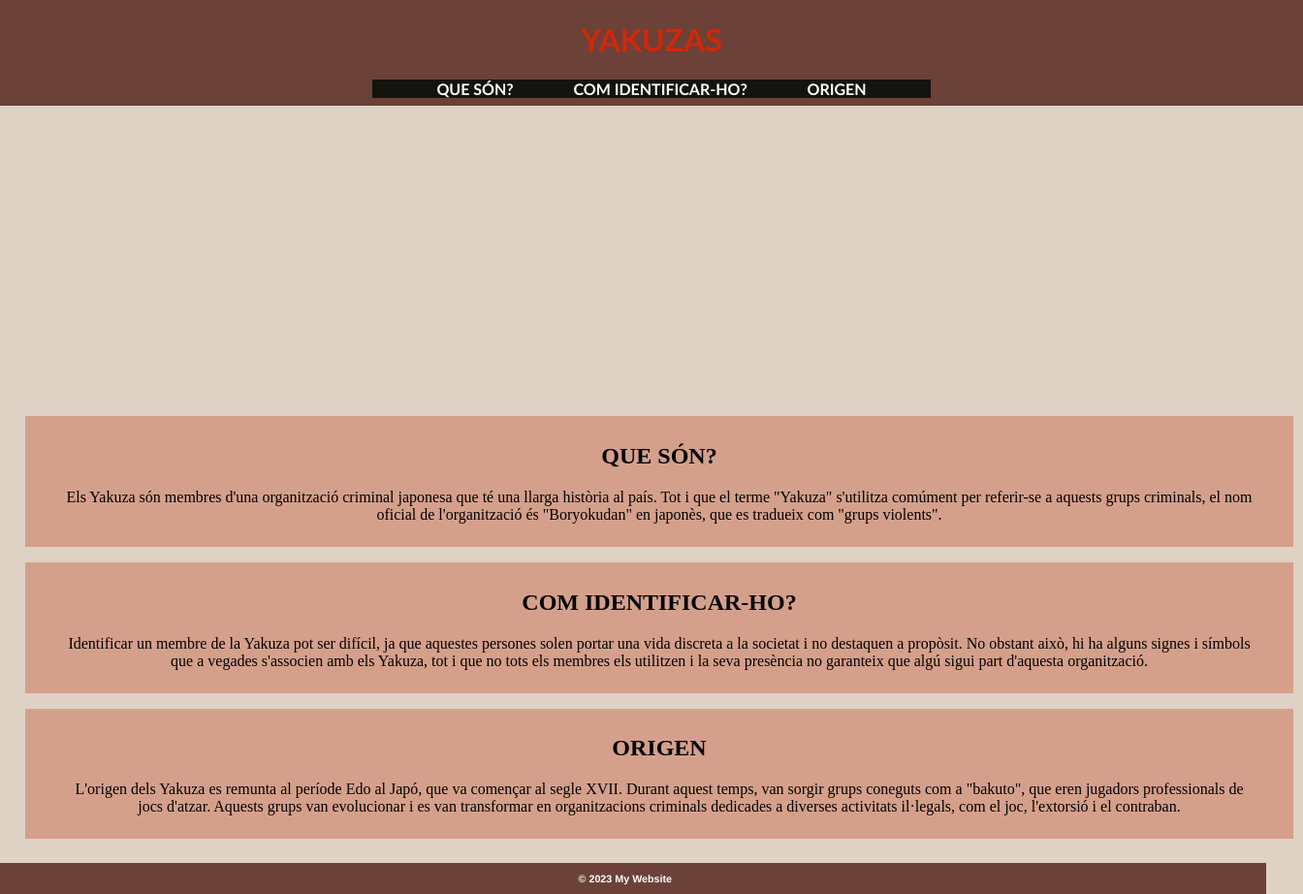
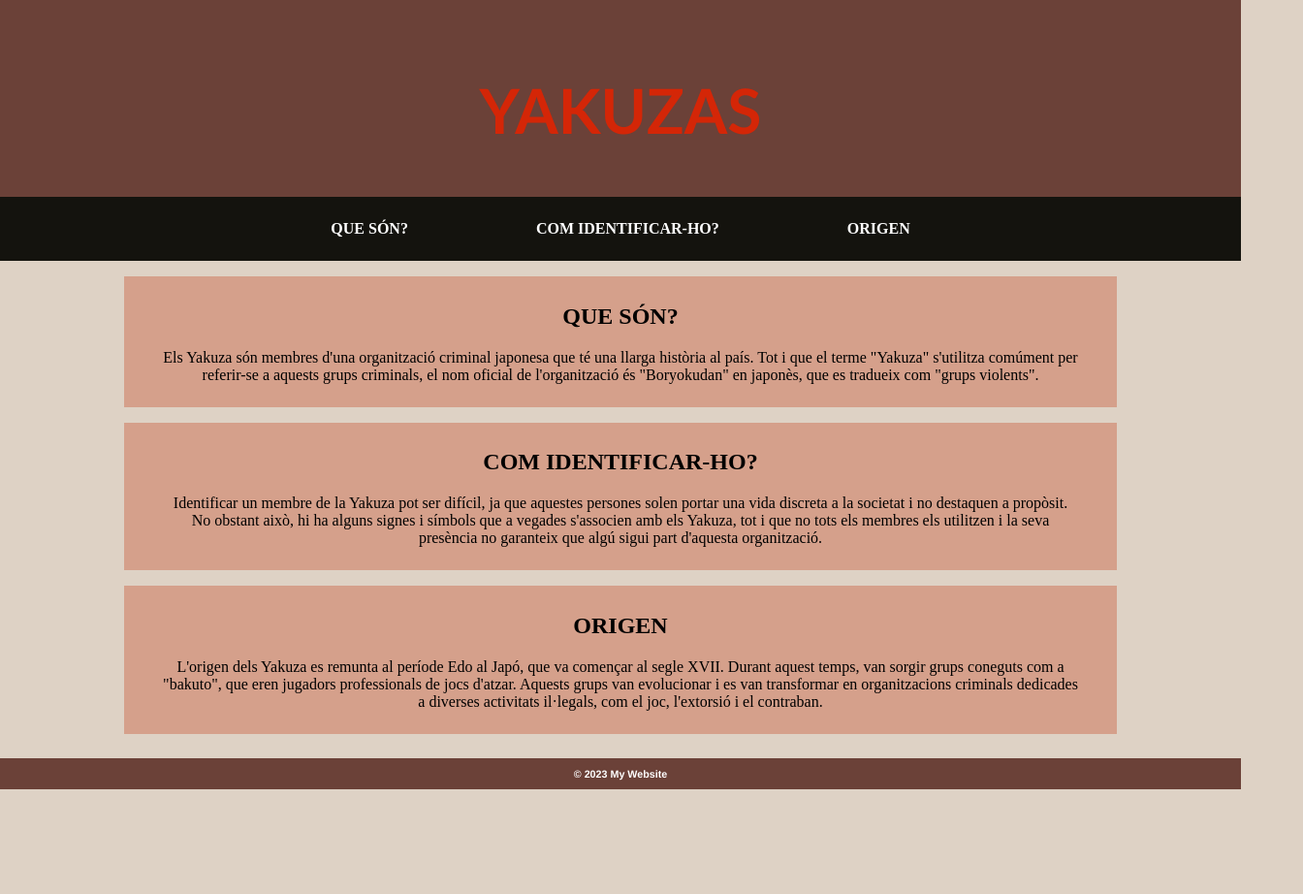
Before and after one commit to DonaiberM/-Activitat-1---Posicionament, a plain HTML site: page index.html in a window 1280 px wide. Shown: the whole page at 97% size, 1344 px wide, since content can reach past the window. After the commit the page ends 814 px from the top, so only its background shows below. Drawn offline with Linux system fonts and the light colour scheme.

Commit message:
html i css llestos!

```diff
--- a/index.html
+++ b/index.html
@@ -9,15 +9,15 @@
     <header id="section_header"> <!--! Entrada del apartado del encabezado!-->
         <div id="caja_encabezado"> <!--!Caja del encabezado!-->
             <h1 id="titulo_encabezado_yakuzas">YAKUZAS</h1> <!--!Titulo de la pagina!-->
-            <nav id="manu_navegació"> <!--!Menu de navegacion, contiene los links de sus respectivas secciones!-->
-                <div id="caja_links_encabezado"> <!--!Caja de los enlaces !-->
-                    <div id="div_qui_son" class="div_menu_opcions"><a href="#primera_section">QUE SÓN?</a></div> <!--!Primera opcion y enlace a la primera sección. !-->
-                    <div id="div_on_son" class="div_menu_opcions"><a href="#segona_section">COM IDENTIFICAR-HO?</a></div> <!--!Segunda opcion y enlace a la segunda sección. !-->
-                    <div id="div_origen" class="div_menu_opcions"><a href="#tercera_section">ORIGEN</a></div> <!--!Tercera opcion y enlace a la tercera sección. !-->
-                </div> <!--!Cierre de la caja de los enlaces !-->
-            </nav><!--!Cierre del menu de navegación. !-->
         </div> <!--!Cierre de la caja del encabezado!-->
     </header> <!--!Cierre del apartado de encabezado!-->
+    <nav id="manu_navegació"> <!--!Menu de navegacion, contiene los links de sus respectivas secciones!-->
+        <div id="caja_links_encabezado"> <!--!Caja de los enlaces !-->
+            <div id="div_qui_son" class="div_menu_opcions"><a href="#primera_section">QUE SÓN?</a></div> <!--!Primera opcion y enlace a la primera sección. !-->
+            <div id="div_on_son" class="div_menu_opcions"><a href="#segona_section">COM IDENTIFICAR-HO?</a></div> <!--!Segunda opcion y enlace a la segunda sección. !-->
+            <div id="div_origen" class="div_menu_opcions"><a href="#tercera_section">ORIGEN</a></div> <!--!Tercera opcion y enlace a la tercera sección. !-->
+        </div> <!--!Cierre de la caja de los enlaces !-->
+    </nav><!--!Cierre del menu de navegación. !-->
     <main id="main_contingut_principal" class=""> <!--!Entrada del contenido principal de la pagina. !-->
         <div id="div_caja_main"><!--!Comienzo de la caja de main. !-->
             <section id="primera_section"> <!--!Comienzo de la primera seccion. !-->
--- a/styles.css
+++ b/styles.css
@@ -8,33 +8,34 @@ body {
 }
 /*HEADER*/
 header#section_header {
+    position: relative;
     top: 0px;
     left: 0px;
     background-color: #6B4138;
-    padding: 1vh 30vw 1vh 30vw;
-    margin-top: -1vh;
+    padding: 4vh 30vw 1vh 30vw;
     font-family: Candara;
-    width:45%;
-    text-align:center;
+    text-align:left;
+    font-size: 2em;
     }
-
-
 
 /*MENU_NAVEGACIÓ*/
     /*CAJA_ENCABEZADO*/
-    /*div#caja_links_encabezado {
+    div#caja_encabezado {
+
+    }
+    nav {
+        background-color:#14130E;
+        padding: 0vh 30vw 0vh 30vw;
+        position: sticky;
+        padding: 3vh 0vw 3vh 0vw;
+        top: 0px;
         text-align: center;
-        background-color:#14130E;
-        padding: 0vh 20vw 0vh 20vw;
-    }*/
-    nav{
-        background-color: #14130E;
-        position: sticky;
-        top: 50px;
     }
+
     a {
-    color: #ffffff;
-    text-decoration:none;
+        color: #ffffff;
+        text-decoration:none;
+
     }
 
     /*ESTILS TITOL_YAKUZAS*/
@@ -51,7 +52,6 @@ header#section_header {
         padding: 0px;
         margin:0% 5%;
         color: #14130E;
-        /*border:1px solid black;*/
     }
 
     /*ESTIL FOOTER_YAKUZAS*/
@@ -59,8 +59,8 @@ header#section_header {
         font-family:Helvetica;
         text-align:center;
         padding:10px 0px 10px 0px;
-        margin-left: -2vh;
-        margin-right: -2vw;
+        margin-left: 0vh;
+        margin-right: 0vw;
         margin-bottom: -3vw;
         background-color: #6B4138;
         color: #ffffff;
@@ -72,22 +72,19 @@ header#section_header {
     margin-top: 1vh;
     margin-bottom: 1vh;
     background-color: #D5A08B;
-    width:100%;
     }
     #segona_section {
     padding: 1vh 5vh 1vh 5vh;
     margin-top: 2vh;
     margin-bottom: 1vh;
     background-color: #D5A08B;
-    width:100%;
     }
     #tercera_section {
     padding: 1vh 5vh 1vh 5vh;
     margin-top: 2vh;
     background-color: #D5A08B;
-    width:100%;
     }
     main {
-    margin: 40vh 2vw 3vh 2vw;
+    margin: 2vh 10vw 3vh 10vw;
     text-align:center;
     }
```
